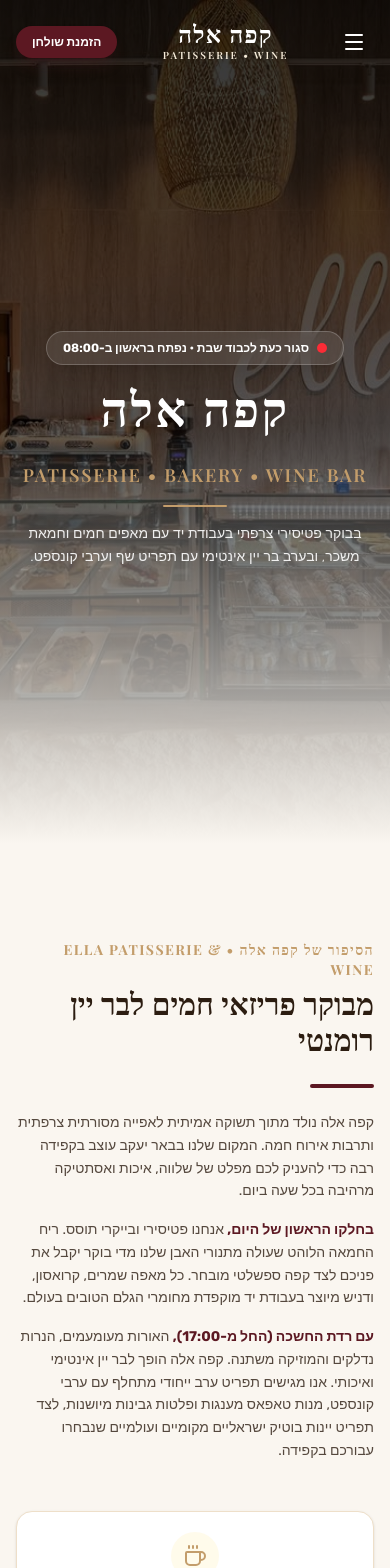
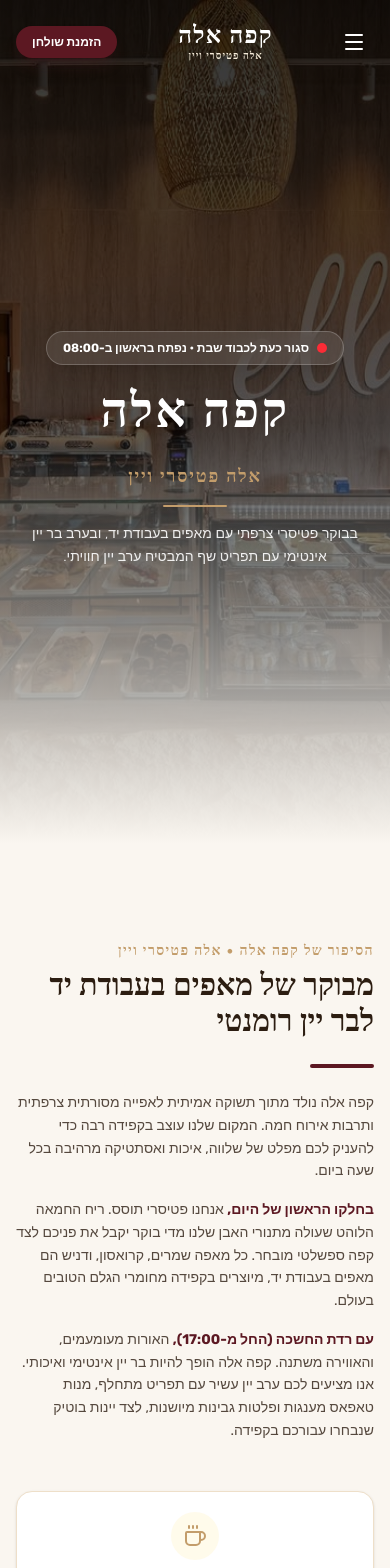
Before and after one commit to oded86w/Ella1, a React (Vite) app: page / in a window 390 px wide. Shown: the top 1568 px of the page. Built offline with nearby package versions, Linux system fonts and the light colour scheme; a web font is replaced by a local one.

Commit message:
Okkkkkkk

```diff
--- a/index.html
+++ b/index.html
@@ -3,25 +3,25 @@
   <head>
     <meta charset="UTF-8" />
     <meta name="viewport" content="width=device-width, initial-scale=1.0" />
-    <title>קפה אלה | Ella Patisserie & Wine Bar - באר יעקב</title>
+    <title>קפה אלה | אלה פטיסרי ויין | בר יין</title>
 
     <!-- Search Engine & AI Crawler Optimization -->
-    <meta name="description" content="קפה אלה בבאר יעקב (עמק 2) - פטיסירי צרפתי ובוטיק מאפים טריים בעבודת יד בבוקר, ובר יין רומנטי ואינטימי בערב עם תפריט שף וערבי קונספט. כשר בהשגחת הרבנות." />
-    <meta name="keywords" content="קפה אלה, קפה אלה באר יעקב, פטיסירי, בייקרי, בר יין באר יעקב, בית קפה כשר, כשר, מאפים צרפתיים, מנות שף, ערב יין, עמק 2 באר יעקב" />
+    <meta name="description" content="קפה אלה - אלה פטיסרי ויין בבאר יעקב. פטיסרי איכותי בבוקר עם מאפים בעבודת יד, ובר יין רומנטי המציע ערב יין חוויתי בליווי מנות שף בערב. כשר בהשגחת הרבנות." />
+    <meta name="keywords" content="קפה אלה, אלה פטיסרי ויין, בר יין, פטיסרי, מאפים בעבודת יד, ערב יין, באר יעקב, בית קפה כשר, כשר, מנות שף" />
     <meta name="author" content="קפה אלה" />
     <meta name="robots" content="index, follow" />
 
     <!-- Open Graph / Facebook / WhatsApp -->
     <meta property="og:type" content="restaurant" />
-    <meta property="og:title" content="קפה אלה | פטיסירי, בייקרי ובר יין כשר בבאר יעקב" />
-    <meta property="og:description" content="חוויה קולינרית קסומה בבאר יעקב. פטיסירי בוטיק בבוקר, בר יין רומנטי עם מנות שף בערב. כשר." />
+    <meta property="og:title" content="קפה אלה | אלה פטיסרי ויין | בר יין" />
+    <meta property="og:description" content="קפה אלה מציע חוויה קולינרית קסומה: פטיסרי עם מאפים בעבודת יד בבוקר, ובר יין רומנטי בערב עם ערב יין חוויתי. כשר." />
     <meta property="og:image" content="./pic/ella.jpg" />
     <meta property="og:url" content="https://ontopo.com/he/il/page/22025249" />
 
     <!-- Twitter -->
     <meta name="twitter:card" content="summary_large_image" />
-    <meta name="twitter:title" content="קפה אלה | Ella Patisserie & Wine Bar" />
-    <meta name="twitter:description" content="פטיסירי בוטיק בבוקר, בר יין רומנטי עם מנות שף בערב בבאר יעקב." />
+    <meta name="twitter:title" content="קפה אלה | אלה פטיסרי ויין" />
+    <meta name="twitter:description" content="קפה אלה: פטיסרי עם מאפים בעבודת יד בבוקר, ובר יין רומנטי בלילה עם ערב יין ומנות שף בבאר יעקב." />
     <meta name="twitter:image" content="./pic/ella.jpg" />
 
     <link rel="preconnect" href="https://fonts.googleapis.com">
@@ -32,8 +32,10 @@
     <script type="application/ld+json">
       {
         "@context": "https://schema.org",
-        "@type": "Bakery",
-        "name": "קפה אלה - Ella Patisserie & Wine Bar",
+        "@type": ["Bakery", "Winery", "Restaurant"],
+        "name": "קפה אלה - אלה פטיסרי ויין",
+        "alternateName": "Ella Patisserie & Wine",
+        "description": "קפה אלה הוא פטיסרי ובוטיק מאפים בעבודת יד, ההופך בשעות הערב לבר יין המציע ערב יין בלתי נשכח.",
         "image": "./pic/ella.jpg",
         "telephone": "050-7355424",
         "priceRange": "$$",
--- a/metadata.json
+++ b/metadata.json
@@ -1,6 +1,6 @@
 {
-  "name": "קפה אלה - Ella Patisserie & Wine",
-  "description": "אתר תדמית חם ויוקרתי לקפה אלה בבאר יעקב - פטיסירי, בייקרי, בראנץ' ויין. הזמנת מקומות, תפריט בוקר, ערב וגלריית תמונות.",
+  "name": "קפה אלה | אלה פטיסרי ויין | בר יין",
+  "description": "אתר קפה אלה בבאר יעקב - אלה פטיסרי ויין. בית קפה איכותי בבוקר עם מאפים בעבודת יד, ובר יין רומנטי המציע ערב יין חוויתי ומנות שף. כשר.",
   "requestFramePermissions": [],
   "majorCapabilities": ["MAJOR_CAPABILITY_SERVER_SIDE_GEMINI_API"]
 }
--- a/src/App.tsx
+++ b/src/App.tsx
@@ -104,7 +104,7 @@ export default function App() {
           setCurrentStatus({
             isOpen: true,
             activeMenu: 'morning',
-            message: 'פתוח כעת! פטיסירי, קפה ובראנץ׳ של בוקר 🥐☕️',
+            message: 'פתוח כעת! פטיסרי, קפה ובראנץ׳ של בוקר 🥐☕️',
           });
         }
       } else {
@@ -175,11 +175,11 @@ export default function App() {
             {/* Elegant Subheadings */}
             <div className="flex flex-col items-center">
               <p className="font-serif text-lg sm:text-2xl lg:text-3xl text-brand-warm-gold tracking-widest font-semibold uppercase">
-                Patisserie • Bakery • Wine Bar
+                אלה פטיסרי ויין
               </p>
               <div className="w-16 h-0.5 bg-brand-warm-gold my-4 rounded-full" />
               <p className="text-white/90 text-sm sm:text-lg max-w-xl leading-relaxed font-sans font-light">
-                בבוקר פטיסירי צרפתי בעבודת יד עם מאפים חמים וחמאת משכר, ובערב בר יין אינטימי עם תפריט שף וערבי קונספט.
+                בבוקר פטיסרי צרפתי עם מאפים בעבודת יד, ובערב בר יין אינטימי עם תפריט שף המבטיח ערב יין חוויתי.
               </p>
             </div>
 
@@ -197,22 +197,22 @@ export default function App() {
             {/* Story Text */}
             <div className="lg:col-span-7 space-y-6 text-right">
               <span className="font-serif text-sm tracking-widest text-brand-warm-gold font-bold uppercase block mb-2">
-                הסיפור של קפה אלה • Ella Patisserie & Wine
+                הסיפור של קפה אלה • אלה פטיסרי ויין
               </span>
               <h2 className="font-display text-3xl sm:text-4xl lg:text-5xl font-bold text-brand-brown">
-                מבוקר פריזאי חמים לבר יין רומנטי
+                מבוקר של מאפים בעבודת יד לבר יין רומנטי
               </h2>
               <div className="w-16 h-1 bg-brand-wine rounded-full" />
 
               <div className="space-y-4 text-brand-brown/80 text-sm sm:text-base leading-relaxed">
                 <p>
-                  קפה אלה נולד מתוך תשוקה אמיתית לאפייה מסורתית צרפתית ותרבות אירוח חמה. המקום שלנו בבאר יעקב עוצב בקפידה רבה כדי להעניק לכם מפלט של שלווה, איכות ואסתטיקה מרהיבה בכל שעה ביום.
+                  קפה אלה נולד מתוך תשוקה אמיתית לאפייה מסורתית צרפתית ותרבות אירוח חמה. המקום שלנו עוצב בקפידה רבה כדי להעניק לכם מפלט של שלווה, איכות ואסתטיקה מרהיבה בכל שעה ביום.
                 </p>
                 <p>
-                  <strong className="text-brand-wine">בחלקו הראשון של היום,</strong> אנחנו פטיסירי ובייקרי תוסס. ריח החמאה הלוהט שעולה מתנורי האבן שלנו מדי בוקר יקבל את פניכם לצד קפה ספשלטי מובחר. כל מאפה שמרים, קרואסון, ודניש מיוצר בעבודת יד מוקפדת מחומרי הגלם הטובים בעולם.
+                  <strong className="text-brand-wine">בחלקו הראשון של היום,</strong> אנחנו פטיסרי תוסס. ריח החמאה הלוהט שעולה מתנורי האבן שלנו מדי בוקר יקבל את פניכם לצד קפה ספשלטי מובחר. כל מאפה שמרים, קרואסון, ודניש הם מאפים בעבודת יד, מיוצרים בקפידה מחומרי הגלם הטובים בעולם.
                 </p>
                 <p>
-                  <strong className="text-brand-wine">עם רדת החשכה (החל מ-17:00),</strong> האורות מעומעמים, הנרות נדלקים והמוזיקה משתנה. קפה אלה הופך לבר יין אינטימי ואיכותי. אנו מגישים תפריט ערב ייחודי מתחלף עם ערבי קונספט, מנות טאפאס מענגות ופלטות גבינות מיושנות, לצד תפריט יינות בוטיק ישראליים מקומיים ועולמיים שנבחרו עבורכם בקפידה.
+                  <strong className="text-brand-wine">עם רדת החשכה (החל מ-17:00),</strong> האורות מעומעמים, והאווירה משתנה. קפה אלה הופך להיות בר יין אינטימי ואיכותי. אנו מציעים לכם ערב יין עשיר עם תפריט מתחלף, מנות טאפאס מענגות ופלטות גבינות מיושנות, לצד יינות בוטיק שנבחרו עבורכם בקפידה.
                 </p>
               </div>
 
@@ -302,10 +302,10 @@ export default function App() {
             <div className="space-y-4 md:col-span-2">
               <h3 className="font-display text-2xl font-bold tracking-widest text-white">קפה אלה</h3>
               <p className="font-serif text-brand-warm-gold text-xs uppercase tracking-widest font-semibold">
-                Ella Patisserie • Bakery • Wine
+                אלה פטיסרי ויין
               </p>
               <p className="text-white/60 text-sm max-w-sm leading-relaxed">
-                מקום מפגש ייחודי בבאר יעקב המשלב פטיסירי בוטיק צרפתי בבוקר ובר יין רומנטי אינטמי בערב. מחויבים לחומרי הגלם הטובים ביותר ולאירוח מכל הלב.
+                מקום מפגש ייחודי המשלב פטיסרי איכותי המציע מאפים בעבודת יד בבוקר, והופך להיות בר יין המעניק חווית ערב יין מרגשת.
               </p>
               <div className="flex gap-3 justify-end pt-2">
                 <a
@@ -345,7 +345,7 @@ export default function App() {
           {/* Bottom copyright notice */}
           <div className="flex flex-col sm:flex-row items-center justify-between text-xs text-white/40 gap-4">
             <p>
-              © {new Date().getFullYear()} קפה אלה - פטיסירי, בייקרי ובר יין. כל הזכויות שמורות.
+              © {new Date().getFullYear()} אלה פטיסרי ויין - קפה אלה. כל הזכויות שמורות.
             </p>
           </div>
 
--- a/src/components/Navbar.tsx
+++ b/src/components/Navbar.tsx
@@ -95,10 +95,10 @@ export default function Navbar({
             }`}>
               <span>קפה אלה</span>
             </h1>
-            <span className={`font-serif text-[10px] sm:text-xs tracking-[0.2em] font-semibold -mt-1 uppercase transition-colors ${
+            <span className={`font-serif text-[10px] sm:text-xs tracking-[0.1em] font-semibold -mt-1 uppercase transition-colors ${
               isScrolled ? 'text-brand-warm-gold' : 'text-[#f5ebd9] drop-shadow-sm'
             }`}>
-              Patisserie • Wine
+              אלה פטיסרי ויין
             </span>
           </div>
 
@@ -171,7 +171,7 @@ export default function Navbar({
                   <div className="text-right">
                     <h2 className="font-display text-xl font-bold text-brand-brown">קפה אלה</h2>
                     <span className="font-serif text-[10px] tracking-widest text-brand-warm-gold font-bold">
-                      Patisserie & Wine
+                      אלה פטיסרי ויין
                     </span>
                   </div>
                   <button
```
